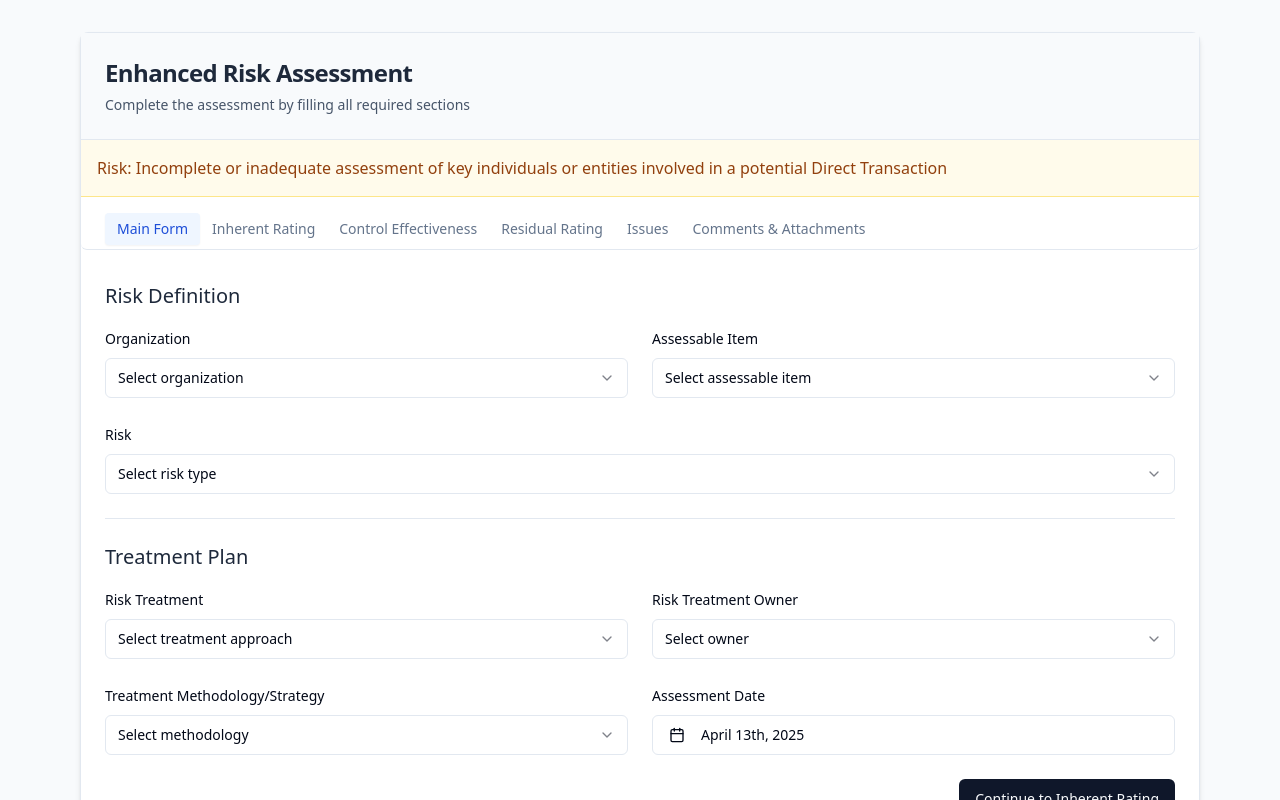
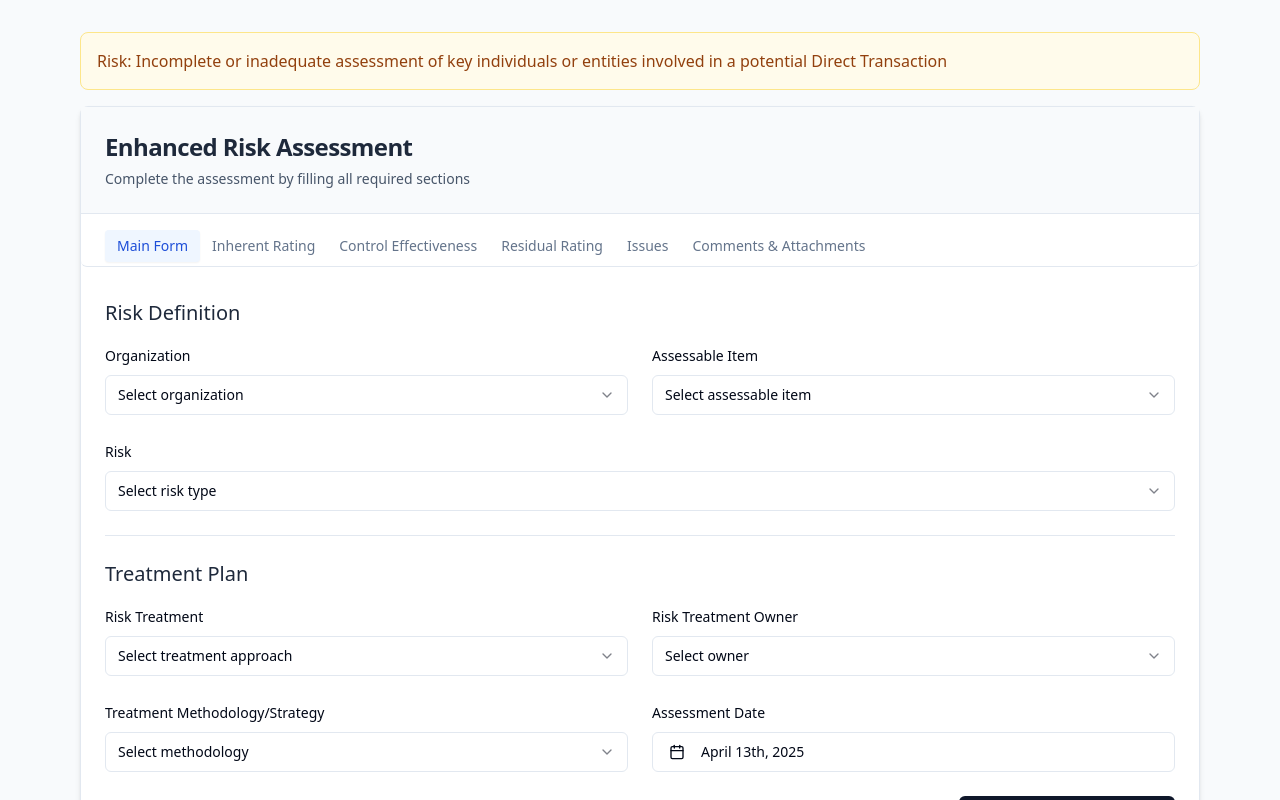
Before and after one commit to 1234mudi/risk-zenith-forge, a React (Vite) app: page / in a window 1280 px wide. Shown: the top 800 px of the page. Built offline with nearby package versions, Linux system fonts and the light colour scheme.

Commit message:
Move risk title
Move the risk title to be above the card header.

```diff
--- a/src/components/RiskAssessmentForm.tsx
+++ b/src/components/RiskAssessmentForm.tsx
@@ -27,6 +27,12 @@ const RiskAssessmentForm = () => {
 
   return (
     <div className="container mx-auto py-8 px-4 max-w-6xl">
+      <div className="bg-amber-50 p-4 mb-4 rounded-lg border border-amber-200">
+        <h3 className="font-medium text-amber-800">
+          Risk: Incomplete or inadequate assessment of key individuals or entities involved in a potential Direct Transaction
+        </h3>
+      </div>
+
       <Card className="shadow-md">
         <CardHeader className="bg-slate-50 border-b">
           <CardTitle className="text-2xl font-bold text-slate-800">Enhanced Risk Assessment</CardTitle>
@@ -34,12 +40,6 @@ const RiskAssessmentForm = () => {
             Complete the assessment by filling all required sections
           </CardDescription>
         </CardHeader>
-
-        <div className="bg-amber-50 p-4 border-b border-amber-200">
-          <h3 className="font-medium text-amber-800">
-            Risk: Incomplete or inadequate assessment of key individuals or entities involved in a potential Direct Transaction
-          </h3>
-        </div>
 
         <CardContent className="p-0">
           <Tabs defaultValue="main" value={activeTab} onValueChange={setActiveTab} className="w-full">
```
